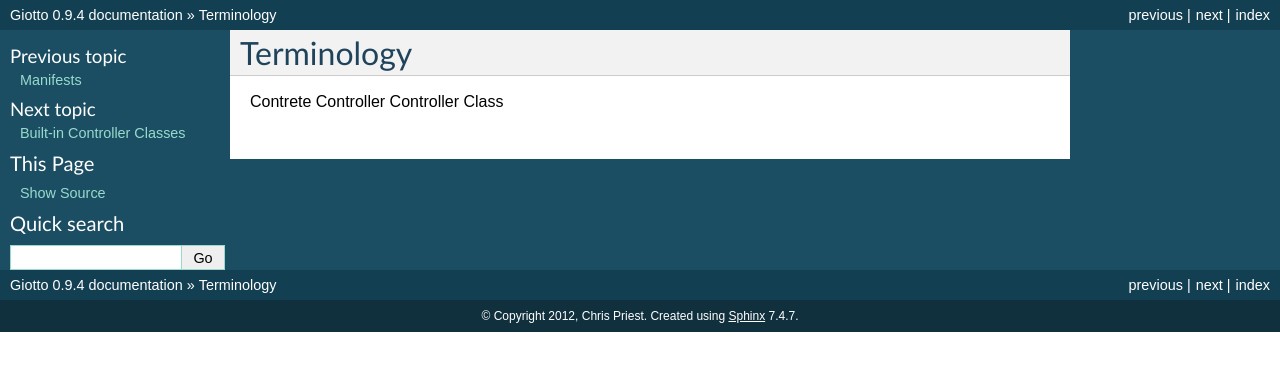
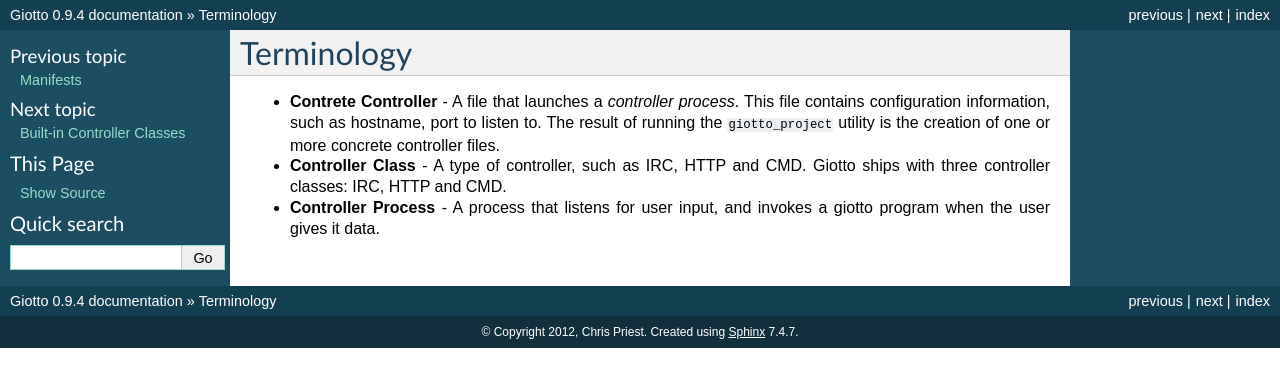
Before and after one commit to priestc/giotto, a Sphinx documentation site: the page built from docs/terminology.rst, in a window 1280 px wide. Shown: the top 387 px of the page. Built offline with Sphinx 7.4.7, drawn with Linux system fonts in a browser that asks for light colours.

Commit message:
cleaned up some documentation

```diff
--- a/docs/terminology.rst
+++ b/docs/terminology.rst
@@ -4,5 +4,11 @@
 Terminology
 ===========
 
-Contrete Controller
-Controller Class
+* **Contrete Controller** - A file that launches a *controller process*.
+  This file contains configuration information, such as hostname, port to listen to.
+  The result of running the ``giotto_project`` utility is the creation of one or more concrete controller files.
+
+* **Controller Class** - A type of controller, such as IRC, HTTP and CMD.
+  Giotto ships with three controller classes: IRC, HTTP and CMD.
+
+* **Controller Process** - A process that listens for user input, and invokes a giotto program when the user gives it data.
```
Also changed, not shown: docs/index.rst (line endings or trailing spaces), 12 other files.
